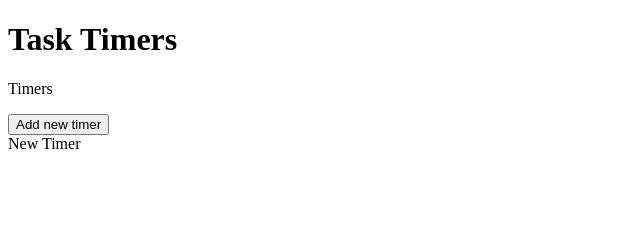
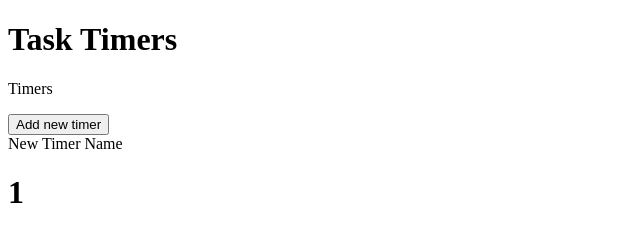
Before and after one commit to pulszar/task-timers, a plain HTML site: page index.html in a window 1280 px wide. Both pictures are taken after a click on the button "Add new timer". Shown: the full height of the page, 0-640 px from the left. Drawn offline with Linux system fonts and the light colour scheme.

Commit message:
Make timer visible via the DOM

```diff
--- a/index.html
+++ b/index.html
@@ -12,5 +12,6 @@
     <p>Timers</p>
     <button onclick="newTimer()">Add new timer</button>
     <div id="timers"></div>
+        <h1 id="timers_time"> timer 1</h1>
 </body>
 </html>
--- a/script.js
+++ b/script.js
@@ -1,12 +1,11 @@
 function newTimer() {
 
     // Create a new timer and append it to the timers section
-    const newDiv = document.createElement("div");
-    const newContent = document.createTextNode("New Timer")
-    newDiv.appendChild(newContent);
-
+    const newTimerNameDiv = document.createElement("div");
+    const newContent = document.createTextNode("New Timer Name")
+    newTimerNameDiv.appendChild(newContent);
     const currentDiv = document.getElementById("timers");
-    document.body.insertBefore(newDiv, currentDiv);
+    document.body.insertBefore(newTimerNameDiv, currentDiv);
     console.log("New timer created");
 
     var curTime = 0;
@@ -16,6 +15,9 @@ function newTimer() {
 
     function timer(curTime) {
         console.log(curTime);
+        // Update the timer display
+        const timerDisplay = document.getElementById("timers_time");
+        timerDisplay.textContent = curTime;
         return curTime += 1;
     }
 }
```
